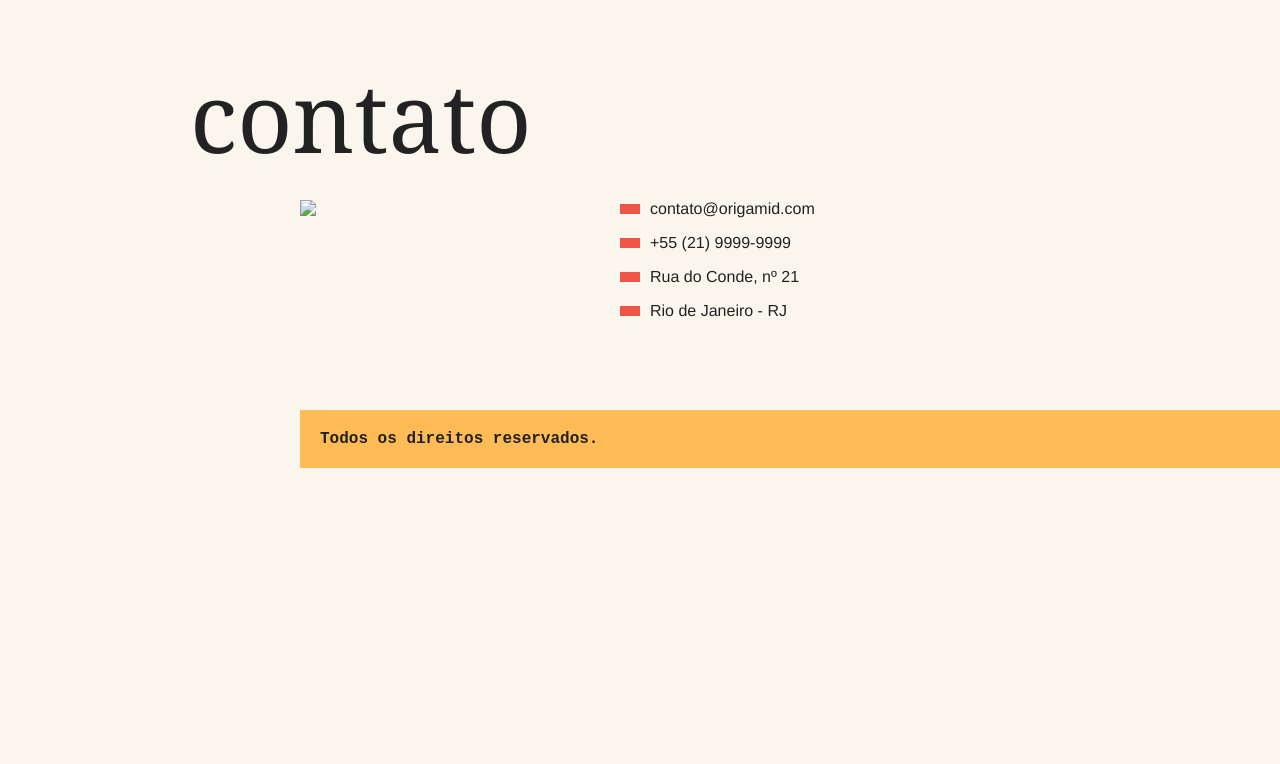
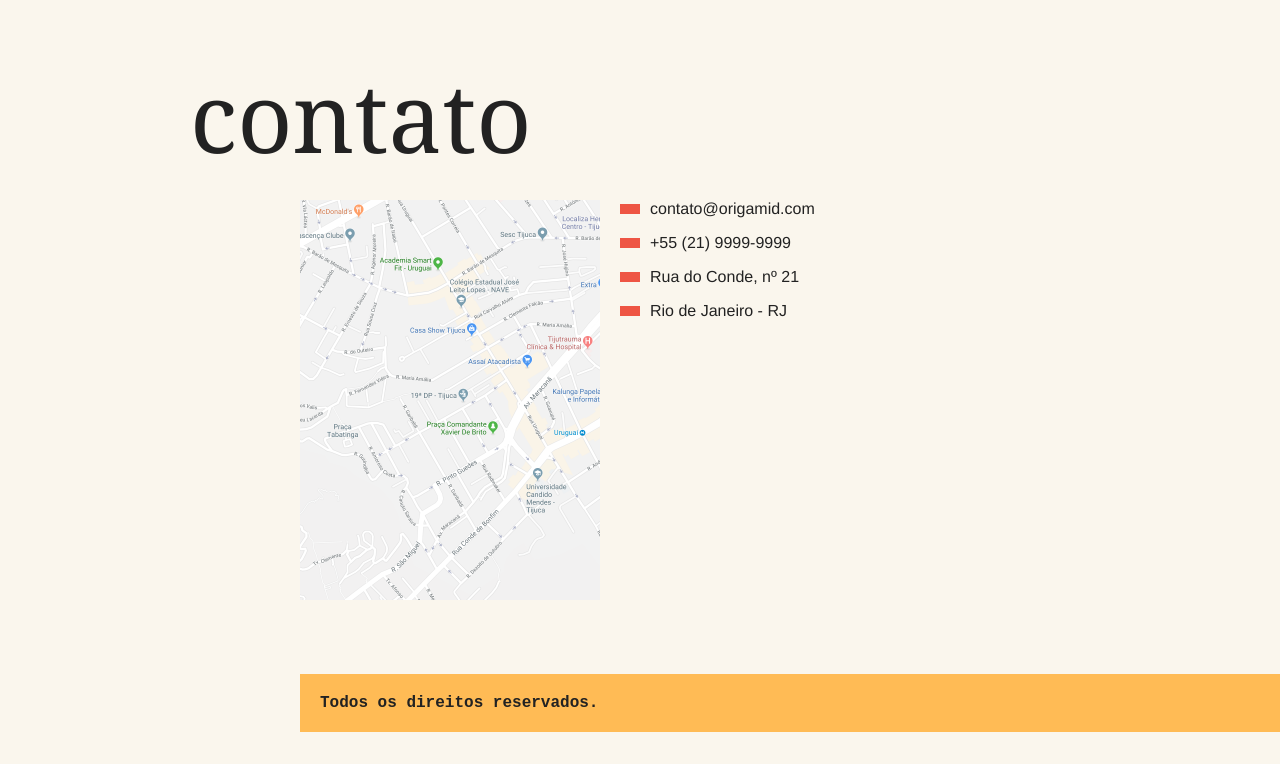
Before and after one commit to cezarcalixto/cezarcalixto.github.io, a plain HTML site: page index.html in a window 1280 px wide. Shown: the part 2761-3525 px from the top of the page. Before the commit the page ends 3261 px from the top, so only its background shows below. Drawn offline with Linux system fonts and the light colour scheme; a script that the page names is missing.

Commit message:
Update index.html

```diff
--- a/index.html
+++ b/index.html
@@ -106,7 +106,7 @@
   <section class="grid-section contato" id="contato">
 <h1 class="titulo">contato</h1>
 <div class="mapa" id="mapa">
-  <img src="cezarcalixto.github.io/mapa.jpg">
+  <img src="cezarcalixto.github.io/mapa.png">
 </div>
 <ul class="dados">
   <li>contato@origamid.com</li>
```
